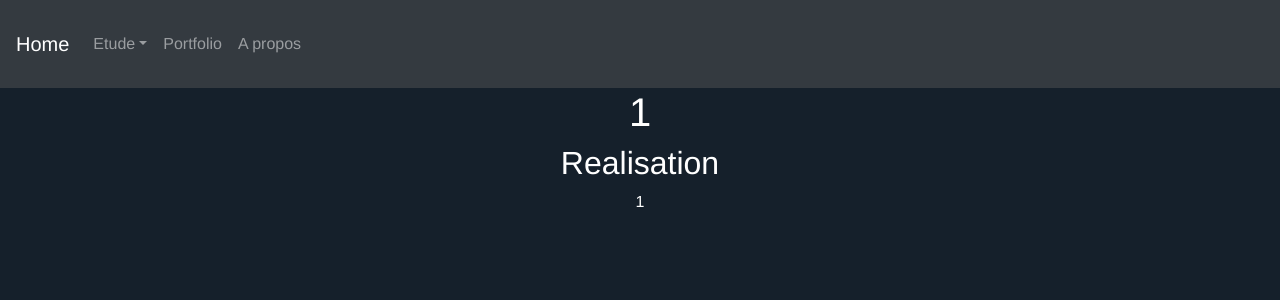
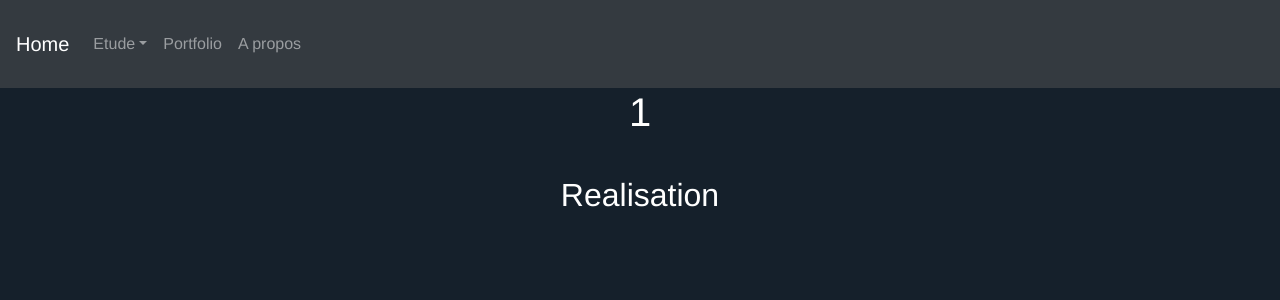
Before and after one commit to Kyowdem/Portfolio, a Vue app: page /portfolio/1 in a window 1280 px wide. Shown: the top 300 px of the page. Built offline with nearby package versions, Linux system fonts and the light colour scheme.

Commit message:
add css for margin

```diff
--- a/src/views/Project.vue
+++ b/src/views/Project.vue
@@ -1,12 +1,14 @@
 <template>
   <div>
-    <div class="container-fluid activity">
+    <div class="container-fluid project">
       <div class="row justify-content-center">
-        <h1>{{ projectName }}</h1>
+        <div class="col-md-12">
+          <h1>{{ projectName }}</h1>
+        </div>
       </div>
-      <div class="row">
+      <div class="row justify-content-center">
         <div class="col-md-12"><h2>Realisation</h2></div>
-        <div class="col-md-12 project">
+        <div class="col-md-12 col-lg-8 explainProject">
           <div v-if="projectName == projects[0].name">
             <Realisation
               p="J’ai fait une première page avec le peu de donnée que l’on m’avait dit avec de simple carré et du texte dedans."
@@ -270,7 +272,6 @@
         </div>
       </div>
     </div>
-    {{ projectName }}
   </div>
 </template>
 
@@ -298,4 +299,18 @@ export default {
 </script>
 
 <style>
+@media (min-width: 992px) {
+  .project .explainProject {
+    background-color: rgba(200, 200, 200, 0.1);
+  }
+}
+
+.explainProject .row:not(:last-child) {
+  margin-bottom: 4em;
+}
+
+.project > .row:last-child > div:not(:last-child) {
+  margin-top: 2em;
+  margin-bottom: 2em;
+}
 </style>
```
